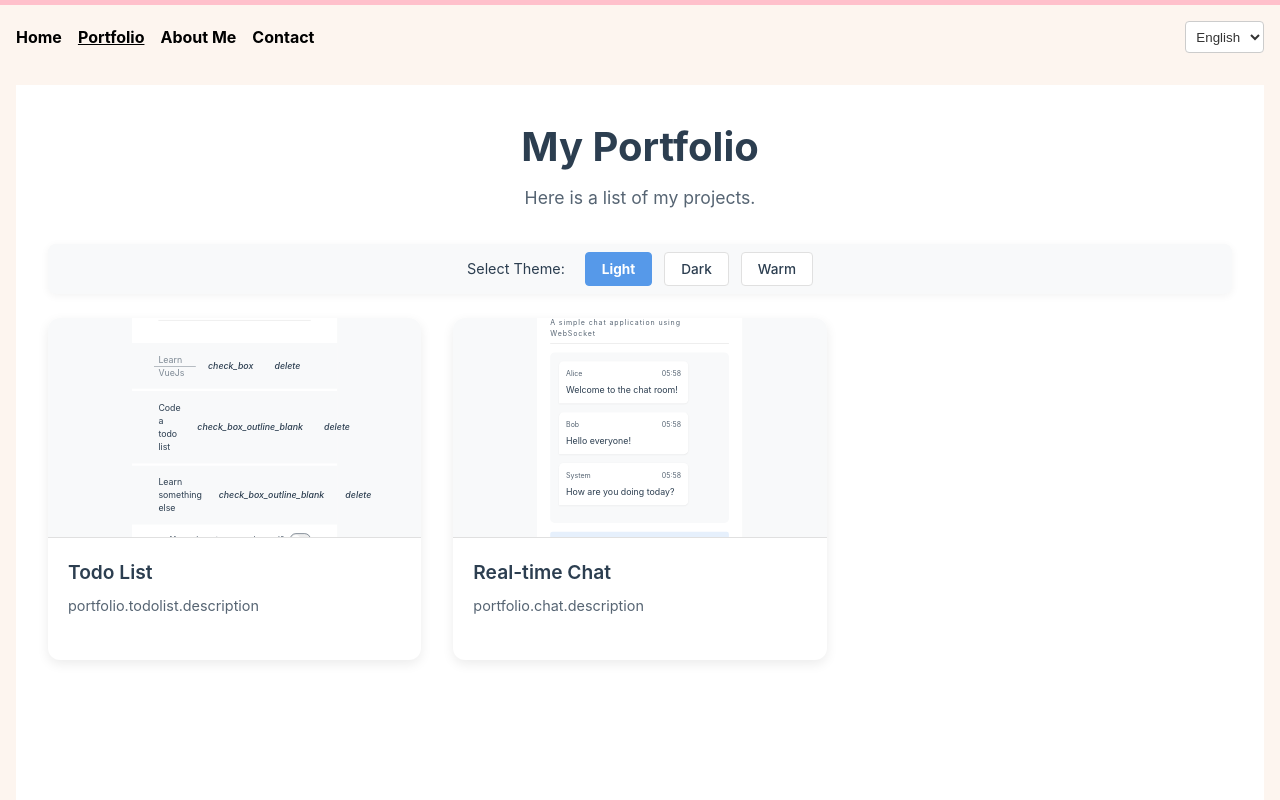
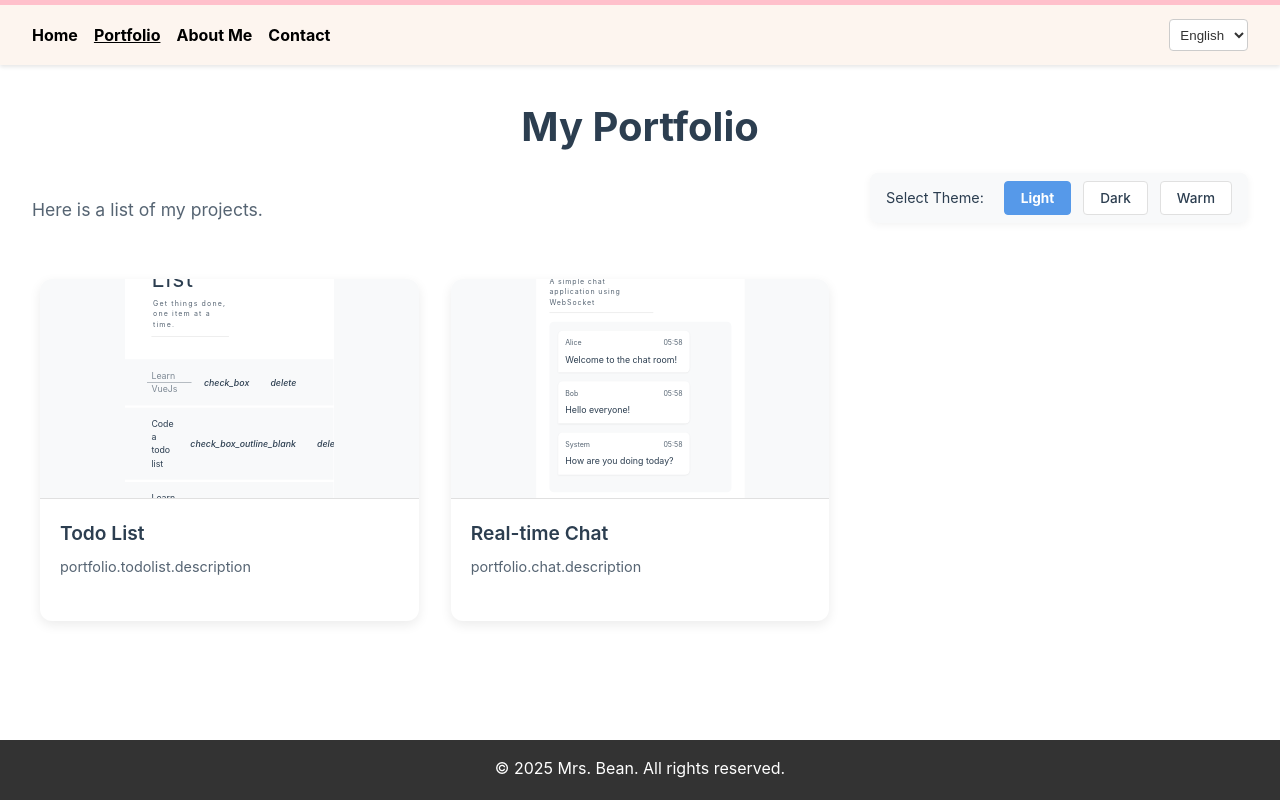
Before and after one commit to ooBean/portfolio-vue3-vite, a Vue app: page /portfolio in a window 1280 px wide. Shown: the top 800 px of the page. Built offline with nearby package versions, Linux system fonts and the light colour scheme.

Commit message:
样式调整

```diff
--- a/src/components/common/BackLink.vue
+++ b/src/components/common/BackLink.vue
@@ -51,6 +51,10 @@ defineProps({
   opacity: 0.7;
   transition: all 0.3s ease;
 
+  &.top-right-link {
+    font-size: 0.85rem; // 略微缩小右上方位置的字体
+  }
+
   &:not(.light) {
     color: var(--todolist-text-color, var(--chat-text-color, $text-color));
   }
--- a/src/components/layout/AppFooter.vue
+++ b/src/components/layout/AppFooter.vue
@@ -12,12 +12,15 @@ const { t } = useI18n();
 const userName = computed(() => t('home.user_name_placeholder'));
 </script>
 
-<style scoped>
+<style scoped lang="scss">
+@use '@/assets/styles/variables.scss' as *;
+
 .app-footer {
   background-color: #333;
   color: white;
   text-align: center;
   padding: 1rem;
-  margin-top: auto; /* 将页脚推到底部 */
+  height: 60px; /* 固定高度 */
+  box-sizing: border-box;
 }
 </style>
--- a/src/components/layout/AppHeader.vue
+++ b/src/components/layout/AppHeader.vue
@@ -18,20 +18,31 @@ import LanguageSwitcher from '@/components/common/LanguageSwitcher.vue'; // 稍
 const { t } = useI18n();
 </script>
 
-<style scoped>
+<style scoped lang="scss">
+@use '@/assets/styles/variables.scss' as *;
+
 .app-header {
   background-color: var(--secondary-color);
-  padding: 1rem;
+  padding: 1rem 2rem;
   color: black;
-  display: flex; /* 用于对齐导航和切换器 */
-  justify-content: space-between; /* 用于对齐导航和切换器 */
-  align-items: center; /* 用于对齐导航和切换器 */
+  display: flex;
+  justify-content: space-between;
+  align-items: center;
+  height: 60px; /* 固定高度 */
+  box-sizing: border-box;
 }
+
 nav a {
   color: black;
   margin-right: 1rem;
   font-weight: bold;
+  text-decoration: none;
+
+  &:hover {
+    text-decoration: underline;
+  }
 }
+
 nav a.router-link-exact-active {
   color: var(--primary-color);
   text-decoration: underline;
--- a/src/components/layout/MainLayout.vue
+++ b/src/components/layout/MainLayout.vue
@@ -1,11 +1,13 @@
 // filepath: portfolio-vue3-vite/src/components/layout/MainLayout.vue
 <template>
-  <div class="top-visual-bar"></div>
-  <AppHeader />
-  <main class="main-content">
-    <slot></slot>
-  </main>
-  <AppFooter />
+  <div class="layout-container">
+    <div class="top-visual-bar"></div>
+    <AppHeader class="fixed-header" />
+    <main class="main-content">
+      <slot></slot>
+    </main>
+    <AppFooter class="fixed-footer" />
+  </div>
 </template>
 
 <script setup>
@@ -14,20 +16,52 @@ import AppFooter from './AppFooter.vue';
 </script>
 
 <style scoped lang="scss">
-.main-layout {
+@use '@/assets/styles/variables.scss' as *;
+
+.layout-container {
   display: flex;
   flex-direction: column;
-  min-height: 100vh;
+  height: 100vh;
+  overflow: hidden;
 }
-.main-content {
-  flex: 1;
-  padding: 1rem; /* 示例内边距 */
-  /* max-width: 1200px; */ /* 可选: 内容最大宽度 */
-  /* margin: 0 auto; */   /* 可选: 内容居中 */
-}
+
 .top-visual-bar {
   height: 5px;
-  background-color: $site-top-border-color; // 使用你的 SCSS 变量
+  background-color: $site-top-border-color;
   width: 100%;
+  position: fixed;
+  top: 0;
+  left: 0;
+  z-index: 1001;
+}
+
+.fixed-header {
+  position: fixed;
+  top: 5px; /* 顶部视觉条的高度 */
+  left: 0;
+  width: 100%;
+  z-index: 1000;
+  box-shadow: 0 2px 4px rgba(0, 0, 0, 0.1);
+}
+
+.main-content {
+  margin-top: calc(5px + 60px); /* 顶部栏 + 头部高度，根据实际调整 */
+  margin-bottom: 60px; /* 底部高度，根据实际调整 */
+  flex: 1;
+  overflow-y: auto;
+  scrollbar-width: none; /* Firefox */
+  -ms-overflow-style: none; /* IE and Edge */
+
+  &::-webkit-scrollbar {
+    display: none; /* Chrome, Safari, Opera */
+  }
+}
+
+.fixed-footer {
+  position: fixed;
+  bottom: 0;
+  left: 0;
+  width: 100%;
+  z-index: 1000;
 }
 </style>
--- a/src/views/portfolio/ChatView.vue
+++ b/src/views/portfolio/ChatView.vue
@@ -1,12 +1,12 @@
 <template>
   <div class="chat-container">
-    <!-- 使用抽象出来的BackLink组件 -->
-    <BackLink component="chat" />
-
-    <h1 class="chat-title">
-      {{ t('portfolio.chat.title') }}
-      <span>{{ t('portfolio.chat.subtitle') }}</span>
-    </h1>
+    <div class="header-container">
+      <h1 class="chat-title">
+        {{ t('portfolio.chat.title') }}
+        <span>{{ t('portfolio.chat.subtitle') }}</span>
+      </h1>
+      <BackLink component="chat" class="top-right-link" />
+    </div>
 
     <div class="chat-messages" ref="messagesContainer">
       <div v-if="messages.length === 0" class="empty-chat">
@@ -214,8 +214,22 @@ watch(messages, () => {
   padding: 1.5rem;
   display: flex;
   flex-direction: column;
-  height: 600px; // Consider making this responsive or dynamic
-  transition: background 0.3s ease, color 0.3s ease;
+  height: calc(100vh - 180px); /* 调整高度以适应固定头尾 */
+  overflow-y: auto;
+  scrollbar-width: none; /* Firefox */
+  -ms-overflow-style: none; /* IE and Edge */
+
+  &::-webkit-scrollbar {
+    display: none; /* Chrome, Safari, Opera */
+  }
+}
+
+.header-container {
+  display: flex;
+  justify-content: space-between;
+  align-items: flex-start;
+  margin-bottom: 1rem;
+  position: relative;
 }
 
 .chat-title {
@@ -223,8 +237,9 @@ watch(messages, () => {
   font-size: 2rem;
   letter-spacing: 0.05em;
   border-bottom: 1px solid var(--chat-title-border);
-  margin-bottom: 1rem;
-  color: inherit; // Inherits from .chat-container
+  margin-bottom: 0;
+  color: inherit;
+  flex: 1;
 
   span {
     display: block;
@@ -232,6 +247,12 @@ watch(messages, () => {
     margin-bottom: 0.5rem;
     opacity: 0.8;
   }
+}
+
+.top-right-link {
+  margin-top: 0.5rem;
+  margin-bottom: 0;
+  margin-left: 1rem;
 }
 
 .chat-messages {
@@ -242,6 +263,12 @@ watch(messages, () => {
   border-radius: 8px;
   margin-bottom: 1rem;
   transition: background 0.3s ease;
+  scrollbar-width: none; /* Firefox */
+  -ms-overflow-style: none; /* IE and Edge */
+
+  &::-webkit-scrollbar {
+    display: none; /* Chrome, Safari, Opera */
+  }
 
   .empty-chat {
     display: flex;
--- a/src/views/portfolio/TodoListView.vue
+++ b/src/views/portfolio/TodoListView.vue
@@ -1,12 +1,12 @@
 <template>
   <div class="todolist-container">
-    <!-- 使用抽象出来的BackLink组件 -->
-    <BackLink component="todolist" />
-
-    <h1 class="todolist-title">
-      {{ t('portfolio.todolist.title') }}
-      <span>{{ t('portfolio.todolist.subtitle') }}</span>
-    </h1>
+    <div class="header-container">
+      <h1 class="todolist-title">
+        {{ t('portfolio.todolist.title') }}
+        <span>{{ t('portfolio.todolist.subtitle') }}</span>
+      </h1>
+      <BackLink component="todolist" class="top-right-link" />
+    </div>
 
     <template v-if="todo.length">
       <transition-group name="todolist" tag="ul" class="todolist-items">
@@ -113,16 +113,34 @@ const todoByStatus = computed(() => {
   color: var(--todolist-text-color);
   border-radius: 8px;
   transition: background 0.3s ease, color 0.3s ease;
+  max-height: calc(100vh - 180px); /* 调整高度以适应固定头尾 */
+  overflow-y: auto;
+  scrollbar-width: none; /* Firefox */
+  -ms-overflow-style: none; /* IE and Edge */
+
+  &::-webkit-scrollbar {
+    display: none; /* Chrome, Safari, Opera */
+  }
 }
 
-// 标题样式
+// 新增标题容器样式
+.header-container {
+  display: flex;
+  justify-content: space-between;
+  align-items: flex-start;
+  margin-bottom: 2rem;
+  position: relative;
+}
+
+// 调整标题样式
 .todolist-title {
   font-weight: normal;
   font-size: 2.6rem;
   letter-spacing: 0.05em;
   border-bottom: 1px solid var(--todolist-title-border);
-  color: inherit; // Inherits from .todolist-container
+  color: inherit;
   transition: border-color 0.3s ease;
+  flex: 1;
 
   span {
     display: block;
@@ -132,6 +150,13 @@ const todoByStatus = computed(() => {
     margin-top: 0.2rem;
     opacity: 0.8;
   }
+}
+
+// 为右上角的返回链接添加样式
+.top-right-link {
+  margin-top: 0.5rem;
+  margin-bottom: 0;
+  margin-left: 1rem;
 }
 
 // 空列表提示
--- a/src/views/portfolio/index.vue
+++ b/src/views/portfolio/index.vue
@@ -1,12 +1,14 @@
 <template>
   <div class="portfolio-view">
     <h1 class="view-title">{{ t('portfolio.title') }}</h1>
-    <p class="view-description">{{ t('portfolio.description') }}</p>
 
-    <ThemeSwitcher
-      :current-theme="currentTheme"
-      @theme-change="handleThemeChange"
-    />
+    <div class="subtitle-container">
+      <p class="view-description">{{ t('portfolio.description') }}</p>
+      <ThemeSwitcher
+        :current-theme="currentTheme"
+        @theme-change="handleThemeChange"
+      />
+    </div>
 
     <div v-if="loading" class="loading-indicator">{{ t('portfolio.loading') }}</div>
     <div v-else-if="error" class="error-message">{{ t('portfolio.error_loading') }}</div>
@@ -125,37 +127,51 @@ const navigateToProject = (routeName: string) => {
 .portfolio-view {
   padding: 2rem;
   min-height: 100vh;
-  // The theme-specific background and text colors will be applied
-  // by the .theme-light, .theme-dark, .theme-warm classes from base.scss
-  // For example, if you want a default transition for the portfolio view itself:
   transition: background-color 0.3s ease, color 0.3s ease;
-  background-color: var(--chat-bg, $light-grey); // Fallback if CSS var not set
-  color: var(--chat-text-color, $text-color); // Fallback
+  background-color: var(--chat-bg, $light-grey);
+  color: var(--chat-text-color, $text-color);
 }
 
 .view-title {
   font-size: 2.5rem;
   font-weight: 700;
-  margin-bottom: 0.5rem;
+  margin-bottom: 1rem;
   text-align: center;
-  color: inherit; // Inherit from .portfolio-view
+  color: inherit;
+}
+
+.subtitle-container {
+  display: flex;
+  justify-content: space-between;
+  align-items: center;
+  margin-bottom: 2rem;
+  flex-wrap: wrap;
+  gap: 1rem;
 }
 
 .view-description {
   font-size: 1.1rem;
-  color: inherit; // Inherit from .portfolio-view
+  color: inherit;
   opacity: 0.8;
-  text-align: center;
-  margin-bottom: 2rem;
   max-width: 700px;
-  margin-left: auto;
-  margin-right: auto;
+  margin: 0;
 }
 
-// Styles for .projects-grid, .project-card, etc. remain largely the same,
-// as their theme-specific colors are controlled by CSS variables
-// defined under .theme-light, .theme-dark, .theme-warm.
+/* 媒体查询，确保响应式 */
+@media (max-width: 768px) {
+  .subtitle-container {
+    flex-direction: column;
+    align-items: center;
+    text-align: center;
+  }
 
+  .view-description {
+    margin-bottom: 1rem;
+    text-align: center;
+  }
+}
+
+/* 其余样式保持不变 */
 .loading-indicator, .error-message {
   text-align: center;
   font-size: 1.2rem;
```
